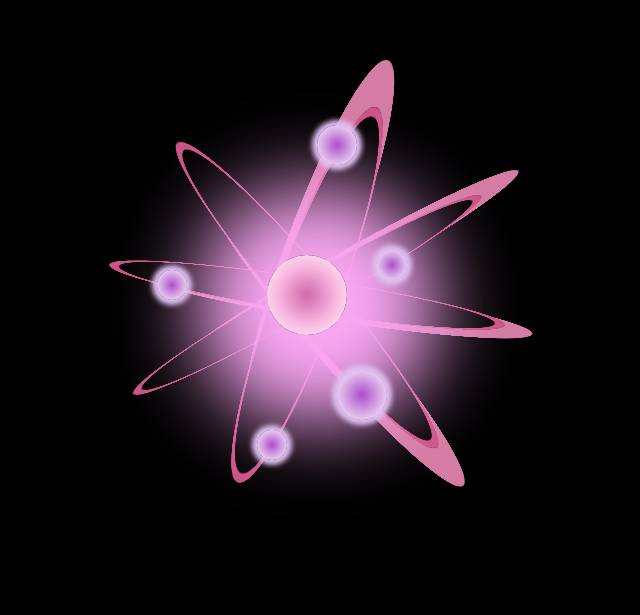
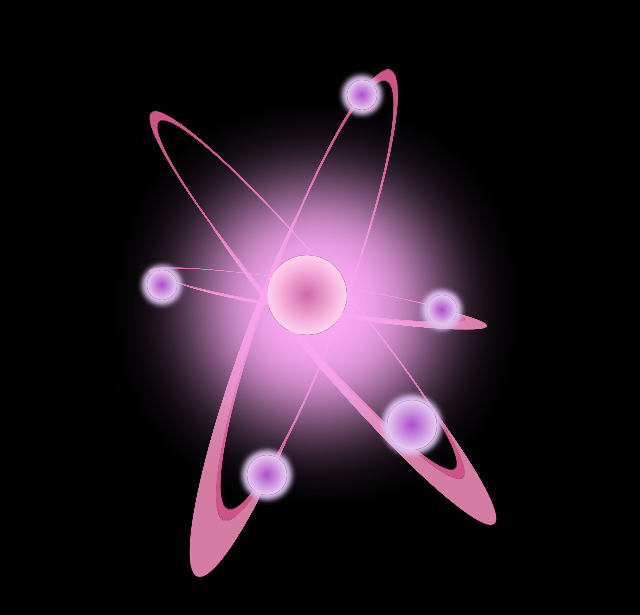
Before and after one commit to kenji1993/AtomoCSS, a plain HTML site: page index.html in a window 1280 px wide. Shown: the part 105-720 px from the top of the page, without its empty margins (333-973 px from the left). Drawn offline with Linux system fonts and the light colour scheme.

Commit message:
Un atomo con 5 electrones sería berilio, 2 electrones habitarían el orbital interno, más pequeño (1s), 2 en el segundo orbital (2s), más grande. Y el último estaría solo en el no esférico. Sería más como un ocho, o dos circulos alrededor del núcleo. Finalmente el 5to electron no está en el extremo del orbital porque son cosas que pueden pasar. Fuentes: Química Básica - Di risio, Vasquez - ISBN 978 950 807 039 5 - p. 112

```diff
--- a/index.html
+++ b/index.html
@@ -11,7 +11,6 @@
         <div class="orbita"></div>
         <div class="orbita"></div>
         <div class="orbita"></div>
-        <div class="orbita"></div>
         <div class="nucleo"></div>
         <div class="electron"></div>
         <div class="electron1"></div>
--- a/styles.css
+++ b/styles.css
@@ -31,16 +31,14 @@ body {
     box-shadow: 3rem 5rem #d47ca3;
 }
 .orbita:nth-child(1) {
-    transform:  rotateY(100deg) rotateX(40deg);
+    transform:  rotateY(100deg) rotateX(-20deg) scale(1.2);
 }
 .orbita:nth-child(2) {
-    transform: rotateY(120deg) rotateX(80deg);
+    transform: rotateY(120deg) rotateX(80deg) scale(0.8);
+
 }
 .orbita:nth-child(3) {
-    transform: rotateY(100deg) rotateX(120deg);
-}
-.orbita:nth-child(4) {
-    transform: rotateY(100deg) rotateX(160deg);
+    transform: rotateY(100deg) rotateX(40deg) scale(1.2);
 }
 .electron {
     width: 5rem;
@@ -50,20 +48,20 @@ body {
     background: radial-gradient(#ad4eca ,#ffffff);
     border-radius: 20rem;
     position: relative;
-    top: 10rem;
-    left: 12rem;
+    top: 13rem;
+    left: 17rem;
     box-shadow: 0 0 0.5rem 0.5rem rgb(223, 191, 241);
 }
 .electron1 {
-    width: 4rem;
-    height: 4rem;
+    width: 3rem;
+    height: 3rem;
     background: #ad4eca;
     background: -webkit-radial-gradient(#ad4eca ,#ffffff);
     background: radial-gradient(#ad4eca ,#ffffff);
     border-radius: 20rem;
     position: relative;
-    top: -15rem;
-    left: 5rem;
+    top: -20rem;
+    left: 8rem;
     box-shadow: 0 0 0.5rem 0.5rem rgb(223, 191, 241);
 }
 .electron2 {
@@ -86,19 +84,19 @@ body {
     background: radial-gradient(#ad4eca ,#ffffff);
     border-radius: 20rem;
     position: relative;
-    top: -3rem;
-    left: 4rem;
+    top: 1.5rem;
+    left: 10rem;
     box-shadow: 0 0 0.5rem 0.5rem rgb(223, 191, 241);
 }
 .electron4 {
-    width: 3rem;
-    height: 3rem;
+    width: 4rem;
+    height: 4rem;
     background: #ad4eca;
     background: -webkit-radial-gradient(#ad4eca ,#ffffff);
     background: radial-gradient(#ad4eca ,#ffffff);
     border-radius: 20rem;
     position: relative;
-    top: 15rem;
+    top: 18rem;
     left: -11rem;
     box-shadow: 0 0 0.5rem 0.5rem rgb(223, 191, 241);
 }
```
